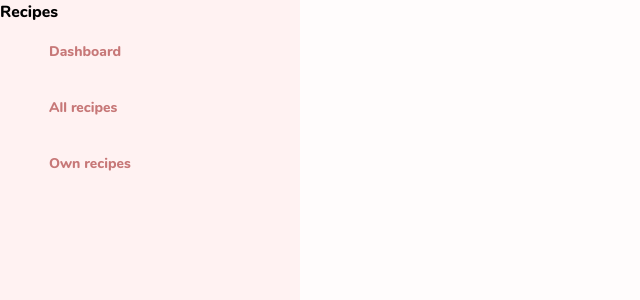
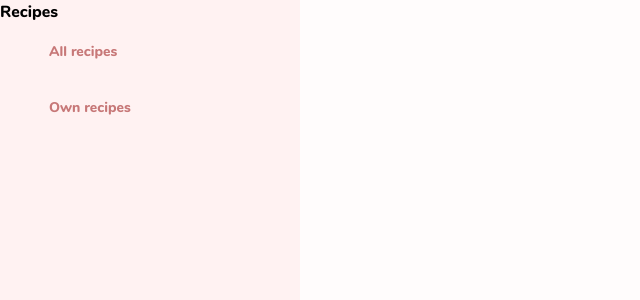
Before and after one commit to GeorgiaSkrempou/recipe-app, a Vue app in the folder web/: page /admin in a window 1280 px wide. Shown: the top 300 px of the page, without its empty margins (0-640 px from the left). Built offline with nearby package versions, Linux system fonts and the light colour scheme; no server answers.

Commit message:
fix: removed unused menu entry

```diff
--- a/web/src/views/admin/_includes/Sidebar.vue
+++ b/web/src/views/admin/_includes/Sidebar.vue
@@ -51,10 +51,6 @@
       const route = useRoute();
       const menuItems = [
         {
-          name: 'Dashboard',
-          icon: 'icon-home',
-          route: 'admin.home',
-        }, {
           name: 'All recipes',
           icon: 'icon-server',
           route: 'admin.recipes.all',
```
